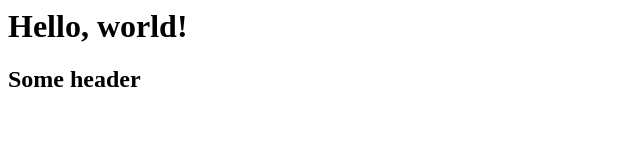
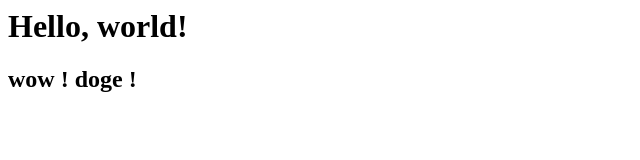
Before and after one commit to skhomuti/pages-test, a plain HTML site: page build/index.html in a window 1280 px wide. Shown: the full height of the page, 0-640 px from the left. Drawn offline with Linux system fonts and the light colour scheme.

Commit message:
Update index.html

```diff
--- a/build/index.html
+++ b/build/index.html
@@ -1,2 +1,2 @@
 <h1>Hello, world!</h1>
-<h2>Some header</h2>
+<h2>wow ! doge ! </h2>
```
